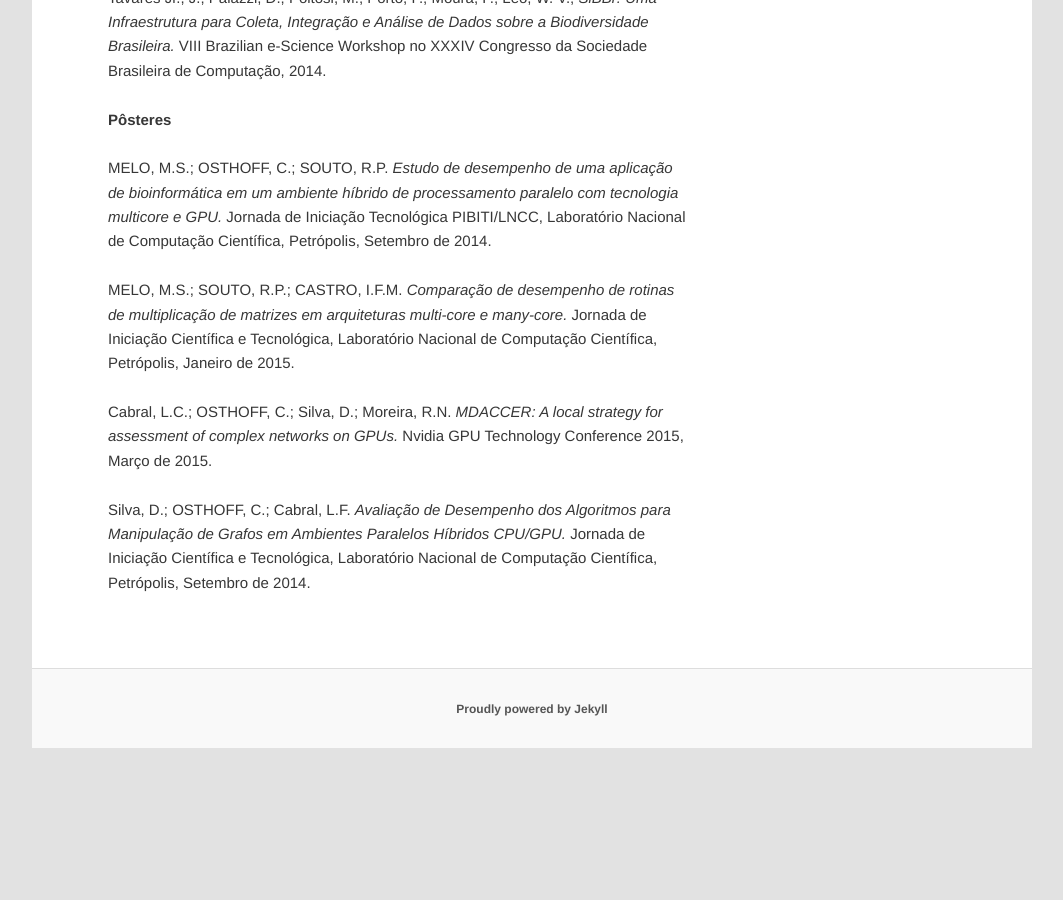
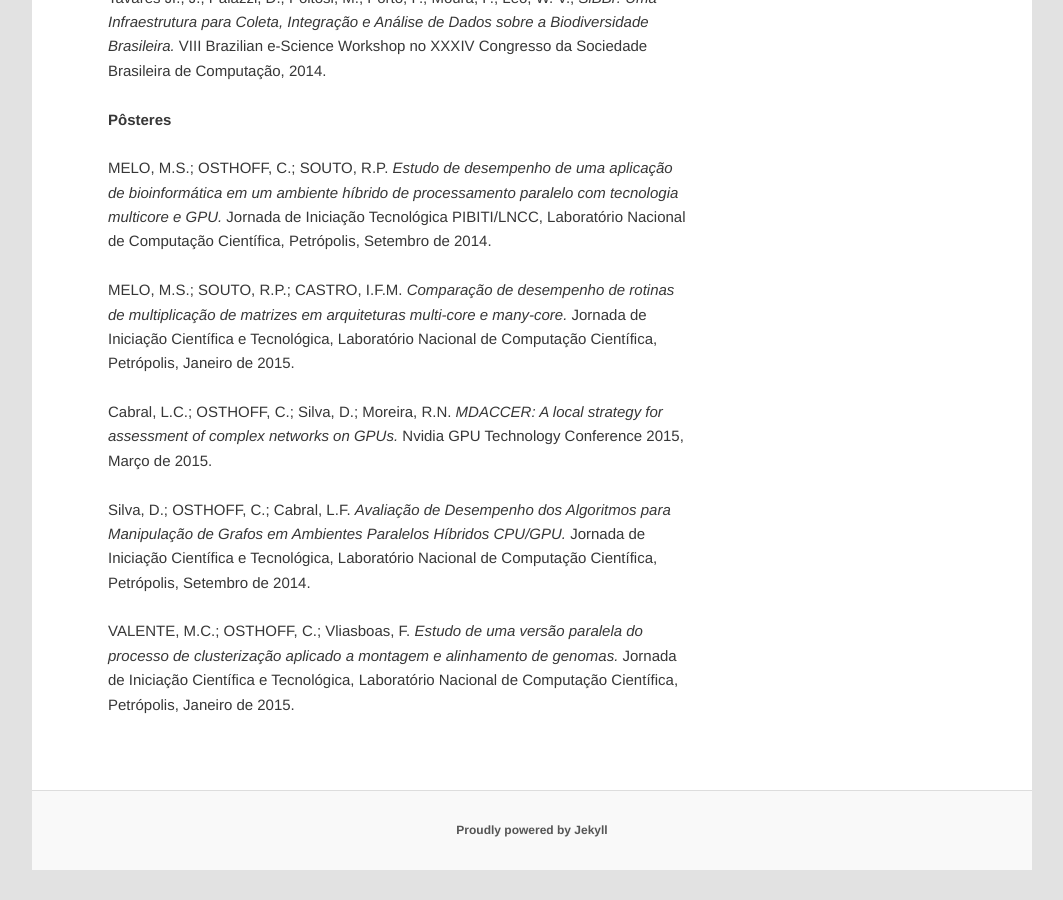
Before and after one commit to gmgall/site-cenapad, a Jekyll site: the page built from publicacoes/index.markdown, in a window 1280 px wide and 900 px high, scrolled down 3639 px. Shown: the whole window, without its empty margins (108-1171 px from the left). Built offline with Jekyll 4.4.1, drawn with Linux system fonts in a browser that asks for light colours; Markdown is read by kramdown in place of the engine named in the settings; before the commit the page ends 4417 px from its top, so only the background shows below that.

Commit message:
Atualiza a página de publicações com trabalhos da Micaella

```diff
--- a/publicacoes/index.markdown
+++ b/publicacoes/index.markdown
@@ -121,3 +121,7 @@ Nvidia GPU Technology Conference 2015, Março de 2015.
 Silva, D.; OSTHOFF, C.; Cabral, L.F.
 *Avaliação de Desempenho dos Algoritmos para Manipulação de Grafos em Ambientes Paralelos Híbridos CPU/GPU.*
 Jornada de Iniciação Científica e Tecnológica, Laboratório Nacional de Computação Científica, Petrópolis, Setembro de 2014.
+
+VALENTE, M.C.; OSTHOFF, C.; Vliasboas, F.
+*Estudo de uma versão paralela do processo de clusterização aplicado a montagem e alinhamento de genomas.*
+Jornada de Iniciação Científica e Tecnológica, Laboratório Nacional de Computação Científica, Petrópolis, Janeiro de 2015.
```
